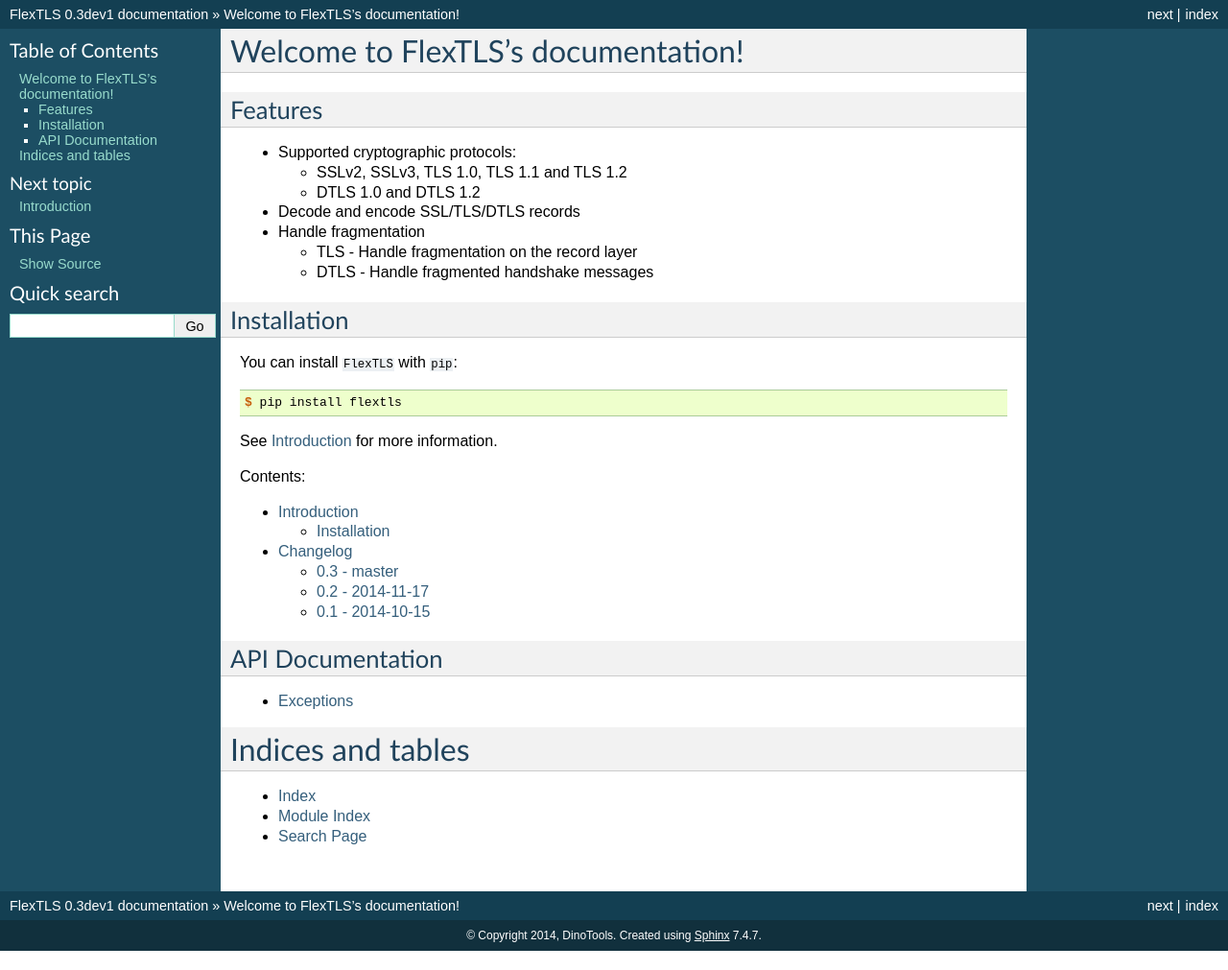
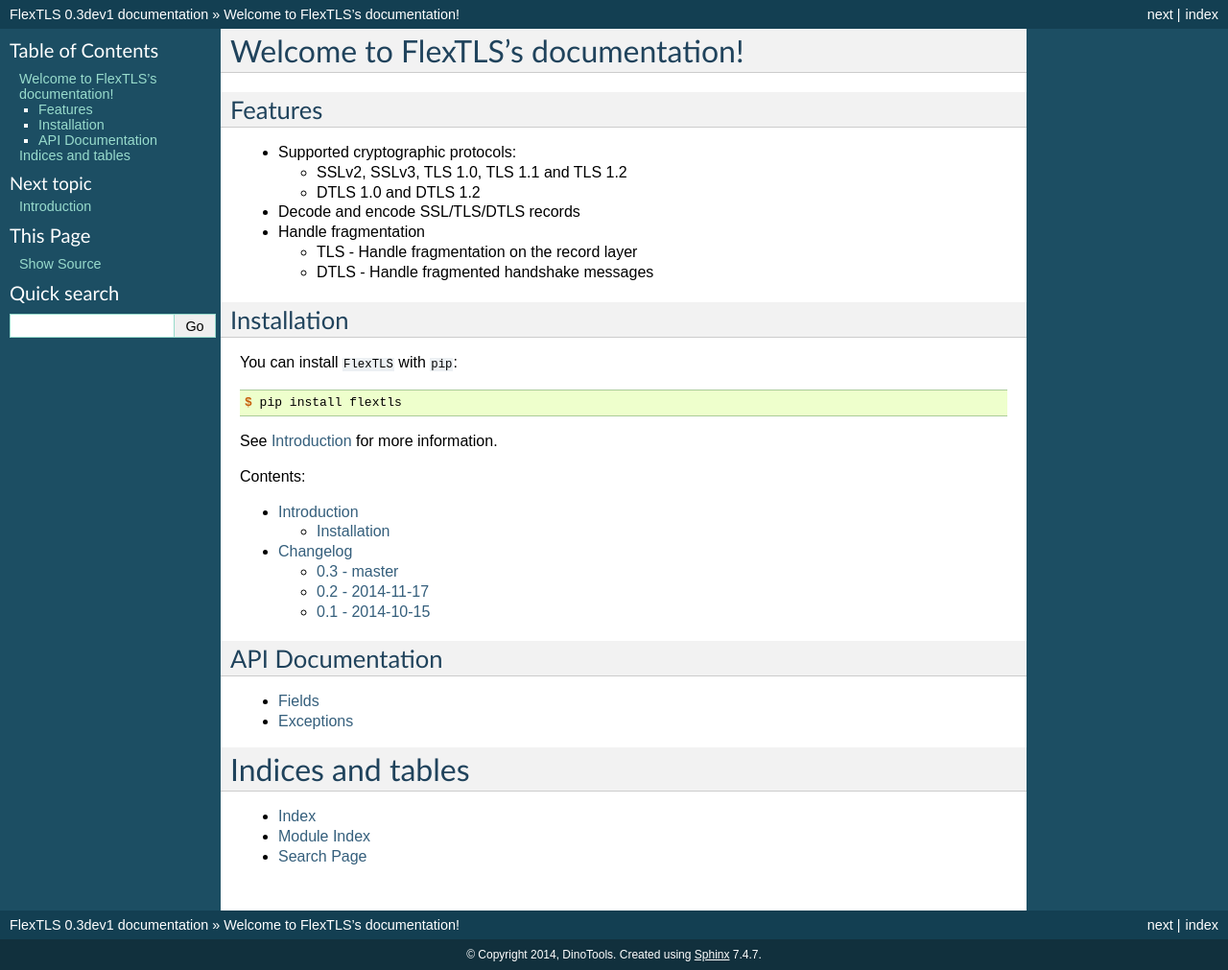
Before and after one commit to DinoTools/python-flextls, a Sphinx documentation site: the page built from docs/source/index.rst, in a window 1280 px wide. Shown: the whole page at 96% size. Built offline with Sphinx 7.4.7, drawn with Linux system fonts in a browser that asks for light colours.

Commit message:
doc - Generate doc for fields

```diff
--- /dev/null
+++ b/docs/source/api/field.rst
@@ -0,0 +1,5 @@
+Fields
+======
+
+.. automodule:: flextls.field
+    :members:
--- a/docs/source/index.rst
+++ b/docs/source/index.rst
@@ -40,6 +40,7 @@
 .. toctree::
    :maxdepth: 2
 
+   api/field
    api/exception
 
 Indices and tables
```
